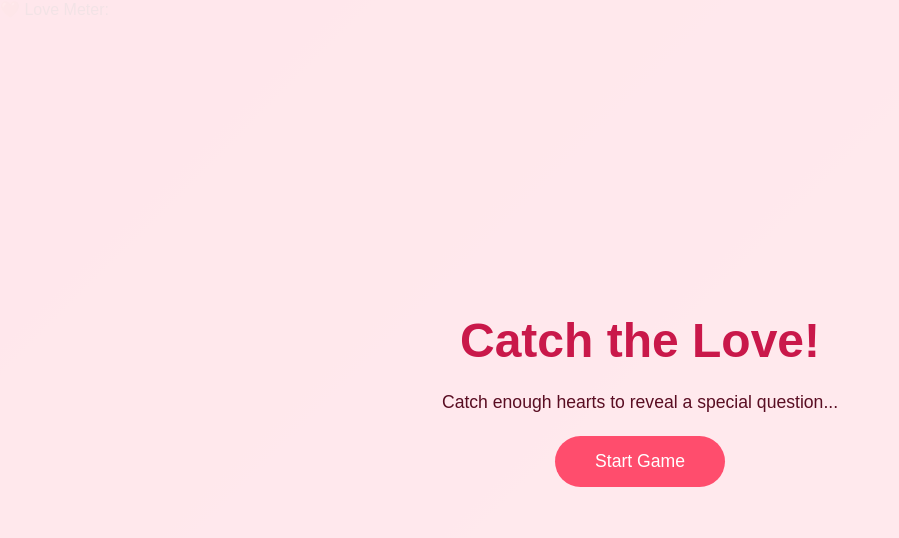
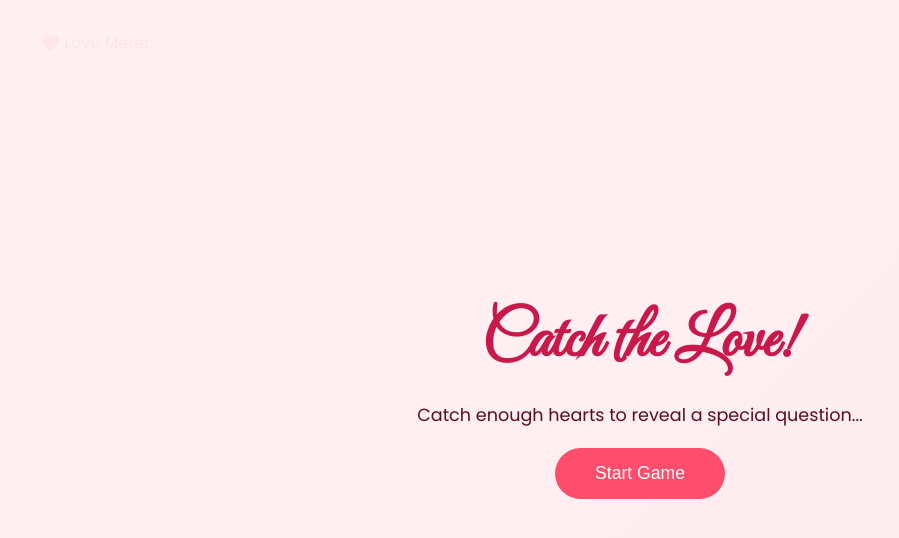
Before and after one commit to krishchauhan263-wq/krish, a plain HTML site: page index.html in a window 1280 px wide. Shown: the whole page, without its empty margins (0-899 px from the left). Drawn offline with Linux system fonts and the light colour scheme.

Commit message:
Update style.css

```diff
--- a/style.css
+++ b/style.css
@@ -1,33 +1,83 @@
+:root {
+    --primary-color: #ff4d6d;
+    --secondary-color: #ff8fa3;
+    --accent-color: #c9184a;
+    --bg-gradient: linear-gradient(135deg, #fff0f3 0%, #ffccd5 100%);
+    --font-heading: 'Great Vibes', cursive;
+    --font-body: 'Poppins', sans-serif;
+}
+
 * {
     margin: 0;
     padding: 0;
     box-sizing: border-box;
-    font-family: Arial, sans-serif;
 }
 
 body {
-    background: linear-gradient(135deg, #ff4d6d, #ff8fa3);
+    width: 100vw;
     height: 100vh;
+    overflow: hidden;
+    font-family: var(--font-body);
+    background: var(--bg-gradient);
+}
+
+/* GAME */
+#game-container {
+    position: relative;
+    width: 100%;
+    height: 100%;
+}
+
+canvas {
+    width: 100%;
+    height: 100%;
+    display: block;
+    pointer-events: none;
+}
+
+/* UI */
+#ui-layer {
+    position: absolute;
+    top: 20px;
+    left: 20px;
+    z-index: 10;
+}
+
+#score-board {
+    background: rgba(255,255,255,0.85);
+    padding: 10px 20px;
+    border-radius: 30px;
+    display: flex;
+    align-items: center;
+    gap: 10px;
+    color: var(--accent-color);
+}
+
+.progress-bar {
+    width: 150px;
+    height: 15px;
+    background: #ffe5ec;
+    border-radius: 10px;
     overflow: hidden;
 }
 
-canvas {
-    position: absolute;
-    inset: 0;
-    pointer-events: none;
+#love-fill {
+    height: 100%;
+    width: 0%;
+    background: linear-gradient(90deg,var(--primary-color),var(--accent-color));
 }
 
+/* SCREENS */
 .screen {
     position: absolute;
     inset: 0;
+    background: rgba(255,240,243,0.95);
     display: flex;
     flex-direction: column;
     justify-content: center;
     align-items: center;
-    background: rgba(255,240,243,0.95);
     z-index: 50;
     text-align: center;
-    padding: 20px;
 }
 
 .screen.hidden {
@@ -35,78 +85,61 @@ canvas {
 }
 
 h1 {
-    font-size: 3rem;
-    color: #c9184a;
+    font-family: var(--font-heading);
+    font-size: 4rem;
+    color: var(--accent-color);
     margin-bottom: 20px;
 }
 
 p {
+    font-size: 1.1rem;
+    color: #590d22;
     max-width: 700px;
-    font-size: 1.1rem;
-    line-height: 1.6;
-    color: #590d22;
+    margin-bottom: 20px;
 }
 
-.btn {
+/* BUTTONS */
+.btn, #promise-btn {
     padding: 15px 40px;
-    margin-top: 20px;
+    border-radius: 40px;
     border: none;
-    border-radius: 40px;
     font-size: 1.1rem;
     cursor: pointer;
-    background: #ff4d6d;
+    background: var(--primary-color);
     color: white;
 }
 
-.yes { background: #2dc653; }
-.no { background: #ffb703; }
+.yes-btn { background: #2dc653; }
+.no-btn { background: #ffb703; }
 
+/* NEW EFFECTS */
 #final-line {
     opacity: 0;
-    margin-top: 20px;
     transition: opacity 2s ease;
 }
 
 #promise-btn {
-    margin-top: 30px;
-    padding: 15px 35px;
-    border-radius: 40px;
-    background: linear-gradient(135deg, #ff4d6d, #ff8fa3);
-    color: white;
     opacity: 0;
     pointer-events: none;
 }
 
 #promise-btn.hold {
     transform: scale(0.95);
-    background: #c9184a;
+    background: var(--accent-color);
 }
 
-/* HEART BEAT */
+/* HEARTBEAT */
 .beat {
     animation: beatPulse 0.6s ease-in-out;
 }
+
 @keyframes beatPulse {
     0% { transform: scale(1); }
     30% { transform: scale(1.12); }
     60% { transform: scale(1); }
 }
 
-/* FLOATING HEARTS */
-.heart {
-    position: absolute;
-    bottom: -30px;
-    font-size: 20px;
-    animation: floatUp 6s linear forwards;
-}
-@keyframes floatUp {
-    to {
-        transform: translateY(-120vh);
-        opacity: 0;
-    }
-}
-
-/* CONFETTI / FIREWORK */
+/* FIREWORKS */
 .firework {
     position: absolute;
     width: 6px;
@@ -115,6 +148,7 @@ p {
     border-radius: 50%;
     animation: explode 1.5s ease-out forwards;
 }
+
 @keyframes explode {
     to {
         transform: translate(var(--x), var(--y));
```
